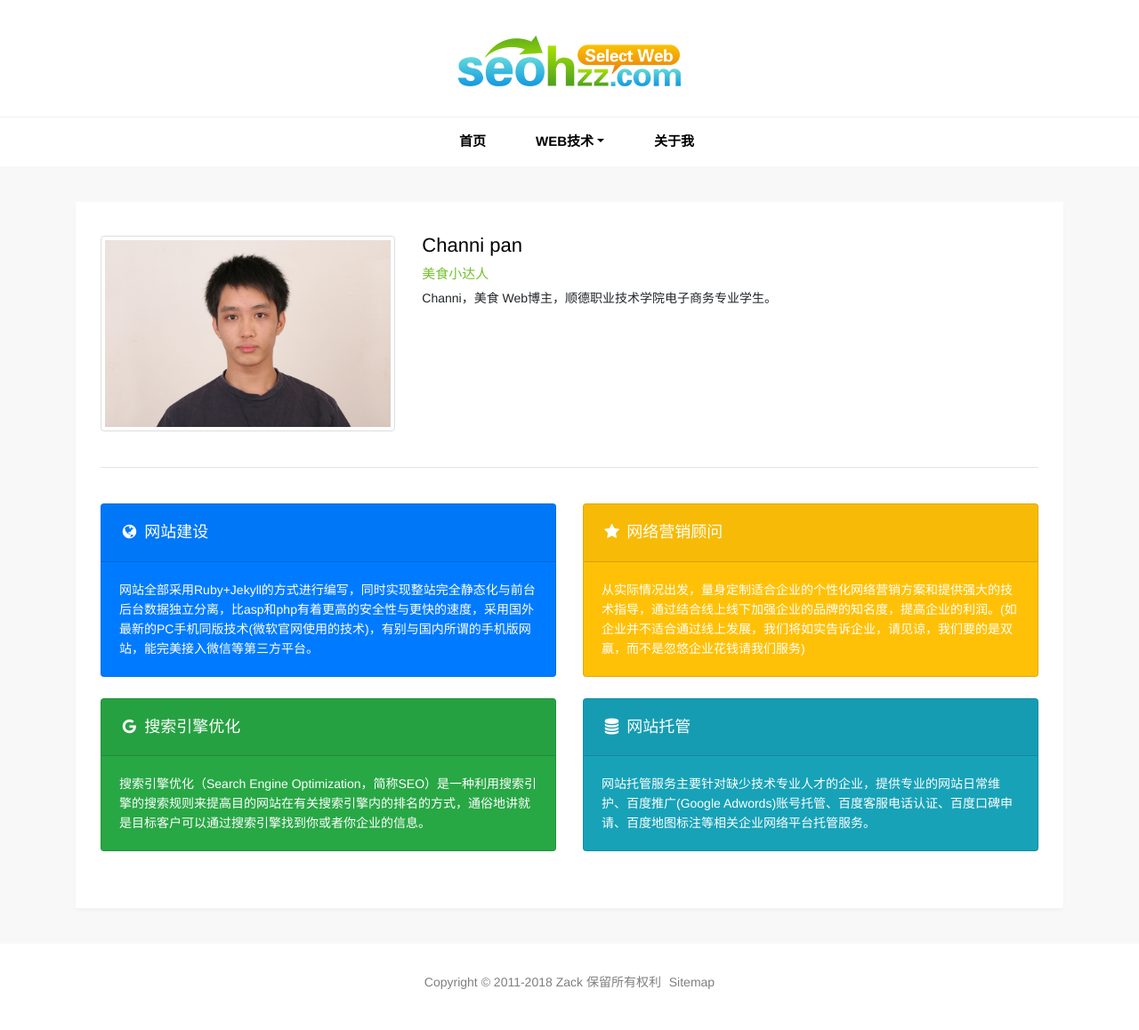
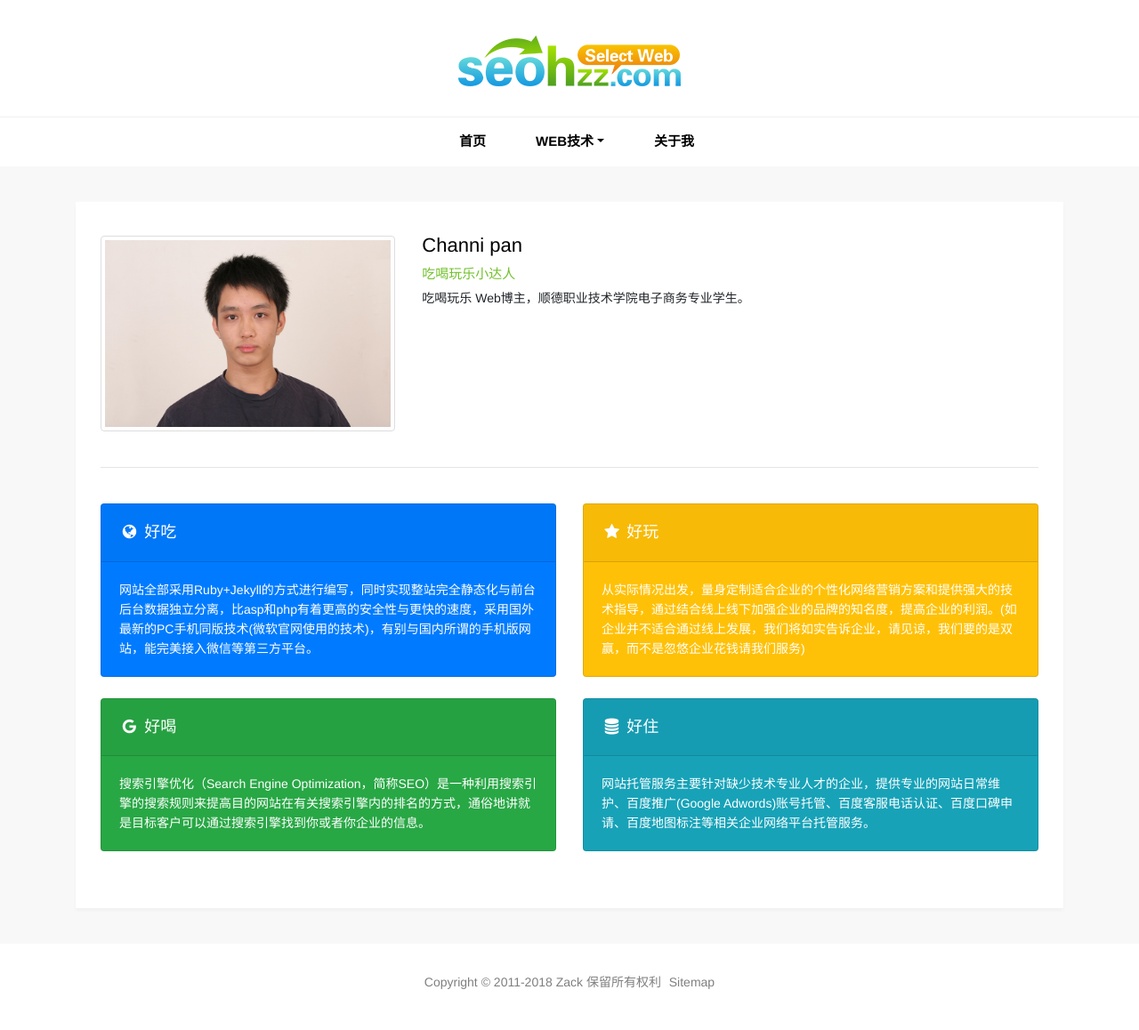
Before and after one commit to channipan/channipan.github.io, a Jekyll site: the page built from pages/about.html, in a window 1280 px wide. Shown: the whole page at 89% size. Built offline with Jekyll 4.4.1, drawn with Linux system fonts in a browser that asks for light colours.

Commit message:
Update about.html

```diff
--- a/pages/about.html
+++ b/pages/about.html
@@ -3,7 +3,7 @@ layout: default
 permalink: /about/
 title: 博主简介
 keywords: Zack
-description: Channi，美食顾问。
+description: Channi，吃喝玩乐推荐。
 ---
 <div id="single">
   <div class="container">
@@ -13,13 +13,13 @@ description: Channi，美食顾问。
           <div class="col-md-4 mt-4"><img src="/images/pages/about.jpg" alt="Zack Wong" class="img-thumbnail"></div>
           <div class="col-md-8 mt-4">
             <p class="post-title">Channi pan</p>
-            <p class="post-tag">美食小达人</p>
-            <p>Channi，美食 Web博主，顺德职业技术学院电子商务专业学生。
+            <p class="post-tag">吃喝玩乐小达人</p>
+            <p>吃喝玩乐 Web博主，顺德职业技术学院电子商务专业学生。
           </div>
           <div class="col-md-12 my-4"><hr></div>
           <div class="col-md-6">
             <div class="card text-white bg-primary mb-4">
-              <div class="card-header"><h4><i class="fa fa-globe fa-fw"></i> 网站建设</h4></div>
+              <div class="card-header"><h4><i class="fa fa-globe fa-fw"></i> 好吃</h4></div>
               <div class="card-body">
                 <p class="card-text">网站全部采用Ruby+Jekyll的方式进行编写，同时实现整站完全静态化与前台后台数据独立分离，比asp和php有着更高的安全性与更快的速度，采用国外最新的PC手机同版技术(微软官网使用的技术)，有别与国内所谓的手机版网站，能完美接入微信等第三方平台。</p>
               </div>
@@ -27,7 +27,7 @@ description: Channi，美食顾问。
           </div>
           <div class="col-md-6">
             <div class="card text-white bg-warning mb-4">
-              <div class="card-header"><h4><i class="fa fa-star fa-fw"></i> 网络营销顾问</h4></div>
+              <div class="card-header"><h4><i class="fa fa-star fa-fw"></i> 好玩</h4></div>
               <div class="card-body">
                 <p class="card-text">从实际情况出发，量身定制适合企业的个性化网络营销方案和提供强大的技术指导，通过结合线上线下加强企业的品牌的知名度，提高企业的利润。(如企业并不适合通过线上发展，我们将如实告诉企业，请见谅，我们要的是双赢，而不是忽悠企业花钱请我们服务)</p>
               </div>
@@ -35,7 +35,7 @@ description: Channi，美食顾问。
           </div>
           <div class="col-md-6">
             <div class="card text-white bg-success mb-4">
-              <div class="card-header"><h4><i class="fa fa-google fa-fw"></i> 搜索引擎优化</h4></div>
+              <div class="card-header"><h4><i class="fa fa-google fa-fw"></i> 好喝</h4></div>
               <div class="card-body">
                 <p class="card-text">搜索引擎优化（Search Engine Optimization，简称SEO）是一种利用搜索引擎的搜索规则来提高目的网站在有关搜索引擎内的排名的方式，通俗地讲就是目标客户可以通过搜索引擎找到你或者你企业的信息。</p>
               </div>
@@ -43,7 +43,7 @@ description: Channi，美食顾问。
           </div>
           <div class="col-md-6">
             <div class="card text-white bg-info mb-4">
-              <div class="card-header"><h4><i class="fa fa-database fa-fw"></i> 网站托管</h4></div>
+              <div class="card-header"><h4><i class="fa fa-database fa-fw"></i> 好住</h4></div>
               <div class="card-body">
                 <p class="card-text">网站托管服务主要针对缺少技术专业人才的企业，提供专业的网站日常维护、百度推广(Google Adwords)账号托管、百度客服电话认证、百度口碑申请、百度地图标注等相关企业网络平台托管服务。</p>
               </div>
```
